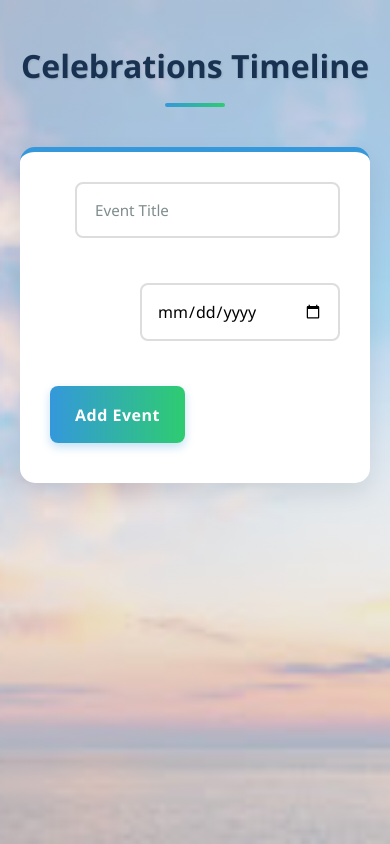
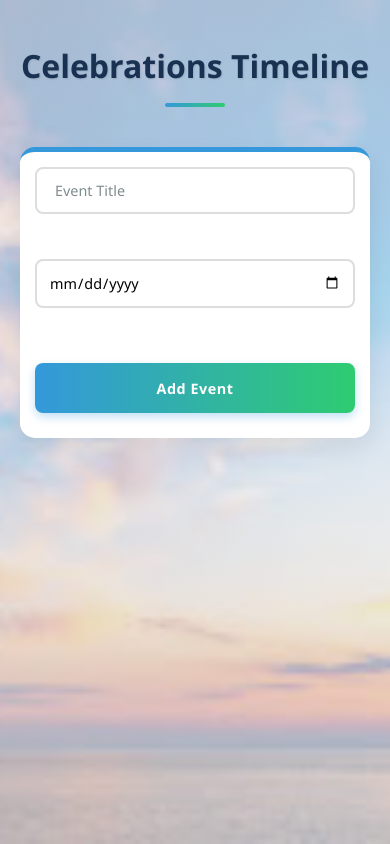
Before and after one commit to HarshaVardhan3112/college-memories-timeline, a website: page index.html in a window 390 px wide. Drawn offline with Linux system fonts and the light colour scheme; no server answers.

Commit message:
added media to form css

```diff
--- a/styles.css
+++ b/styles.css
@@ -489,35 +489,25 @@ form:focus-within {
 
 .enhanced-form {
   display: flex;
-  /* Enable Flexbox */
   flex-wrap: wrap;
-  /* Allow items to wrap to the next line if needed */
-  align-items: center;
-  /* Vertically align items */
   gap: 25px;
-  /* Space between items */
   align-items: flex-end;
-  /* Align items to the end (bottom) */
 }
 
 /* Add this rule for horizontal alignment */
 .form-row {
   display: flex;
-  /* Enable Flexbox for this row */
   gap: 10px;
-  /* Add space between the items */
   align-items: center;
-  /* Vertically align the items */
   width: 100%;
-  /* Make sure the row takes the full width */
+  flex-wrap: wrap;
+  /* Allow items to wrap on small screens */
 }
 
 .input-wrapper {
   position: relative;
   flex: 1;
-  /* Make items grow equally */
   min-width: 200px;
-  /* Minimum width for the input field */
   margin-bottom: 10px;
 }
 
@@ -573,7 +563,7 @@ button[type="submit"] {
   padding: 14px 25px;
   background: linear-gradient(90deg, #3498db, #2ecc71);
   color: #fff;
-  height: 57px; /* Match the height of your inputs (adjust if needed) */
+  height: 57px;
   border: none;
   margin-bottom: 10px;
   border-radius: 8px;
@@ -584,7 +574,7 @@ button[type="submit"] {
   letter-spacing: 0.5px;
   position: relative;
   overflow: hidden;
-  align-self: flex-start; /* Align with the top of other elements */
+  align-self: flex-start;
   box-shadow: 0 4px 10px rgba(52, 152, 219, 0.3);
 }
 
@@ -604,7 +594,6 @@ button[type="submit"]::before {
 button[type="submit"]:hover {
   transform: translateY(-3px);
   box-shadow: 0 6px 15px rgba(52, 152, 219, 0.4);
-
 }
 
 button[type="submit"]:hover::before {
@@ -625,6 +614,55 @@ button[type="submit"]:disabled {
   cursor: not-allowed;
   transform: none;
   box-shadow: none;
+}
+
+/* Media Queries for Responsive Design */
+@media (max-width: 768px) {
+  form {
+    padding: 20px;
+  }
+
+  .enhanced-form {
+    gap: 15px;
+  }
+
+  .form-row {
+    flex-direction: column;
+    align-items: stretch;
+    gap: 15px;
+  }
+
+  .input-wrapper {
+    width: 100%;
+    min-width: 100%;
+  }
+
+  button[type="submit"] {
+    width: 100%;
+    margin-top: 10px;
+  }
+}
+
+@media (max-width: 480px) {
+  form {
+    padding: 15px;
+  }
+
+  input[type="text"],
+  input[type="date"] {
+    padding: 12px;
+    font-size: 0.9rem;
+  }
+
+  .input-wrapper label {
+    font-size: 0.9rem;
+  }
+
+  button[type="submit"] {
+    height: 50px;
+    font-size: 0.9rem;
+    padding: 12px 20px;
+  }
 }
 
 
```
